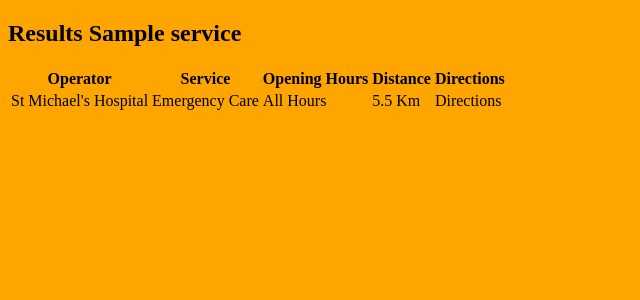
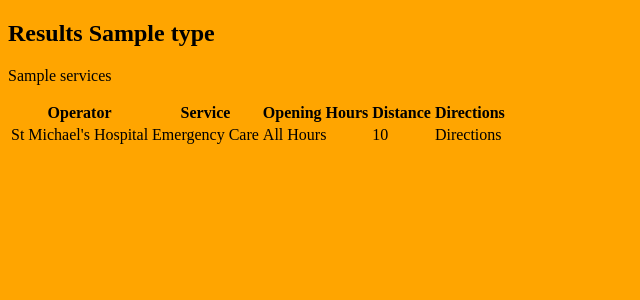
Before and after one commit to lukepetrolekas/hsf, a Python web app: template templates/results.html in a window 1280 px wide. Shown: the top 300 px of the page, without its empty margins (0-640 px from the left). Run offline with Jinja, Linux system fonts and the light colour scheme; the template is opened without the code that fills it: most values are stand-ins (such as "Sample title", 1, 10 or a date in 2020).

Commit message:
Start returning results from DB

```diff
--- a/hsf/main.py
+++ b/hsf/main.py
@@ -2,6 +2,7 @@ from sanic import Sanic
 from sanic.response import Request, HTTPResponse
 from tortoise.contrib.sanic import register_tortoise
 import os
+from models import Service
 
 print(os.getcwd())
 
@@ -22,7 +23,8 @@ async def handler_home(request: Request):
 @app.get("/results")
 @app.ext.template("results.html")
 async def handler_results(request: Request):
-    return { "service": request.args['service'] }
+    relevant_services = await Service.all();
+    return { "type": request.args['service'], "services": relevant_services }
 
 if __name__ == '__main__':
     app.run()
--- a/templates/results.html
+++ b/templates/results.html
@@ -5,7 +5,11 @@ Homeless Services Finder - Toronto Results
 {% endblock %}
 
 {% block content %}
-<h2>Results {{ service }}</h2>
+<h2>Results {{ type }}</h2>
+
+<p>
+    {{ services }}
+</p>
 <table>
     <thead>
         <th>
@@ -25,6 +29,8 @@ Homeless Services Finder - Toronto Results
         </th>
     </thead>
     <tbody>
+
+        {% for s in services %}
         <tr>
             <td>
                 St Michael's Hospital
@@ -36,12 +42,13 @@ Homeless Services Finder - Toronto Results
                 All Hours
             </td>
             <td>
-            5.5 Km
+                {{ s.minAge }}
             </td>
             <td>
                 <a>Directions</a>
             </td>
         </tr>
+        {% endfor %}
     </tbody>
 </table>
 {% endblock %}
```
Lines whose indentation alone changed are shown as unchanged.
